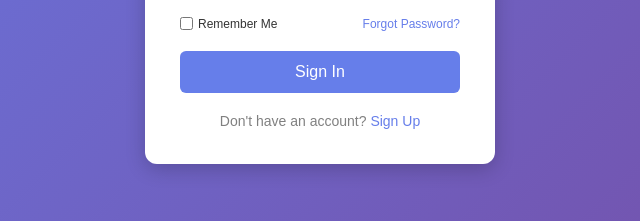
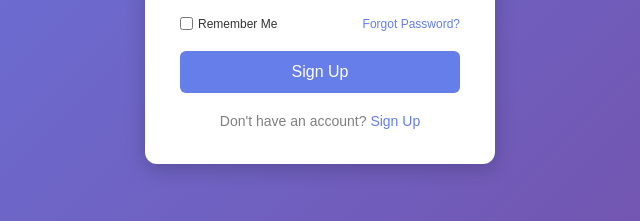
Before and after one commit to studylibrary0831-ops/git_test, a plain HTML site: page index.html in a window 1280 px wide. Shown: the part 455-676 px from the top of the page, 320-960 px from the left. Drawn offline with Linux system fonts and the light colour scheme.

Commit message:
signup change

```diff
--- a/index.html
+++ b/index.html
@@ -34,7 +34,7 @@
                 <a href="#">Forgot Password?</a>
             </div>
 
-            <button type="submit">Sign In</button>
+            <button type="submit">Sign Up</button>
 
         </form>
 
```
